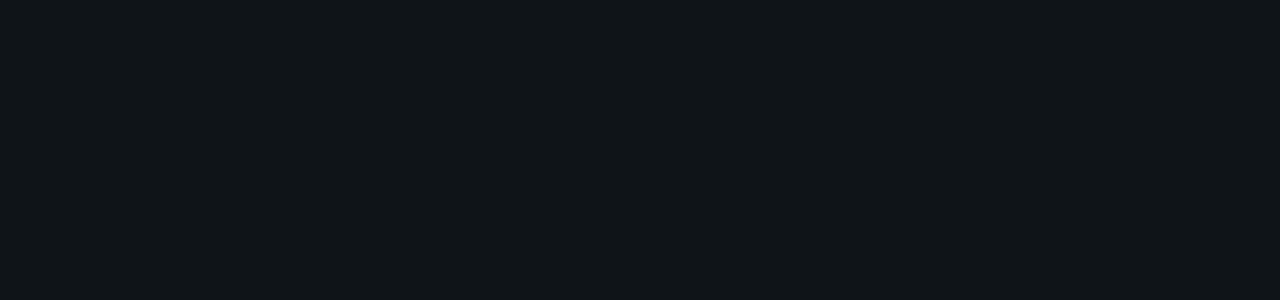
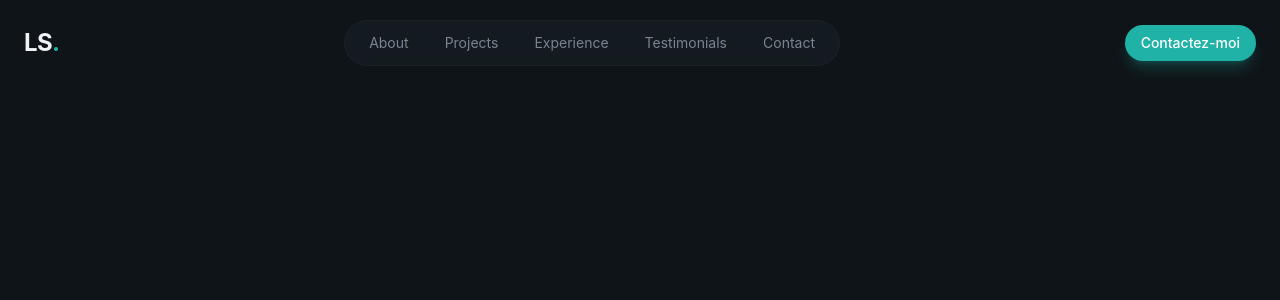
Before and after one commit to LaurentSauzetOff/Portfolio, a React app: page / in a window 1280 px wide. Shown: the top 300 px of the page. Built offline with nearby package versions, Linux system fonts and the light colour scheme; the HTML template or start-up script is replaced by a standard one.

Commit message:
feat: implement responsive navbar and custom button component

```diff
--- a/package.json
+++ b/package.json
@@ -11,6 +11,7 @@
   },
   "dependencies": {
     "@tailwindcss/vite": "^4.2.2",
+    "lucide-react": "^1.7.0",
     "react": "^19.2.4",
     "react-dom": "^19.2.4",
     "tailwindcss": "^4.2.2"
--- /dev/null
+++ b/src/components/Button.jsx
@@ -0,0 +1,18 @@
+export const Button = ({ className = "", size = "default", children }) => {
+  const baseClasses =
+    "relative overflow-hidden rounded-full font-medium focus:outline-none focus-visible:ring-2 focus-visible:ring-primary bg-primary text-primary-foreground hover:bg-primary/90 shadow-lg shadow-primary/25";
+
+  const sizeCLasses = {
+    sm: "px-4 py-2 text-sm",
+    default: "px-6 py-3 text-base",
+    lg: "px-8 py-4 text-lg",
+  };
+  const classes = `${baseClasses} ${sizeCLasses[size]} ${className}`;
+  return (
+    <button className={classes}>
+      <span className="relative flex items-center justify-center gap-2">
+        {children}
+      </span>
+    </button>
+  );
+};
--- a/src/index.css
+++ b/src/index.css
@@ -38,3 +38,36 @@
     font-family: "Playfair Display", serif;
   }
 }
+
+@layer components {
+  .glass {
+    background-color: color-mix(in srgb, var(--color-surface) 50%, transparent);
+    backdrop-filter: blur(10px);
+    border: 1px solid color-mix(in srgb, var(--color-border) 50%, transparent);
+  }
+
+  .glass-strong {
+    background-color: color-mix(in srgb, var(--color-surface) 80%, transparent);
+    backdrop-filter: blur(24px);
+    border: 1px solid color-mix(in srgb, var(--color-border) 80%, transparent);
+  }
+}
+
+@layer utilities {
+
+  @keyframes fade-in {
+    from {
+      opacity: 0;
+      transform: translateY(20px);
+      filter: blur(10px);
+    }
+    to {
+      opacity: 1;
+      transform: translateY(0);
+      filter: blur(0);
+    }
+  }
+  .animate-fade-in {
+    animation: fade-in 0.8s ease-out both;
+  }
+}
--- a/src/layout/Navbar.jsx
+++ b/src/layout/Navbar.jsx
@@ -1,3 +1,74 @@
-export const Navbar =() => {
-    return <header></header>
-}
+import { Button } from "@/components/Button";
+import { Menu, X } from "lucide-react";
+import { useState } from "react";
+
+const navLinks = [
+  { href: "#about", label: "About" },
+  { href: "#projects", label: "Projects" },
+  { href: "#experience", label: "Experience" },
+  { href: "#testimonials", label: "Testimonials" },
+  { href: "#contact", label: "Contact" },
+];
+
+export const Navbar = () => {
+  const [isMobileMenuOpen, setIsMobileMenuOpen] = useState(false);
+  return (
+    <header className="fixed top-0 left-0 right-0 bg-transparent py-5">
+      <nav className="container mx-auto px-6 flex items-center justify-between">
+        <a
+          href="#"
+          className="text-2xl font-bold tracking-tight hover:text-primary"
+        >
+          LS<span className="text-primary">.</span>
+        </a>
+
+        {/* Desktop nav */}
+        <div className="hidden md:flex items-center gap-1">
+          <div className="glass rounded-full px-2 py-1 flex items-center gap-1">
+            {navLinks.map((link, index) => (
+              <a
+                href={link.href}
+                key={index}
+                className="px-4 py-2 text-sm text-muted-foreground hover:text-foreground rounded-full hover:bg-surface"
+              >
+                {link.label}
+              </a>
+            ))}
+          </div>
+        </div>
+
+        {/* CTA Button */}
+        <div className="hidden md:block">
+          <Button size="sm">Contactez-moi</Button>
+        </div>
+
+        {/* Mobile menu button */}
+        <button
+          className="md:hidden p-2 text-foreground cursor-pointer"
+          onClick={() => setIsMobileMenuOpen((prev) => !prev)}
+        >
+          {isMobileMenuOpen ? <X size={24} /> : <Menu size={24} />}
+        </button>
+      </nav>
+
+      {/* Mobile Menu */}
+      {isMobileMenuOpen && (
+        <div className="md:hidden glass-strong animate-fade-in">
+          <div className="container  mx-auto px-6 py-6 flex flex-col">
+            {navLinks.map((link, index) => (
+              <a
+                href={link.href}
+                key={index}
+                className="text-lg  text-muted-foreground hover:text-foreground py-2"
+              >
+                {link.label}
+              </a>
+            ))}
+
+            <Button>Contactez-moi</Button>
+          </div>
+        </div>
+      )}
+    </header>
+  );
+};
```
Also changed, not shown: 1 other file (tests, documents, lock files or other folders).
